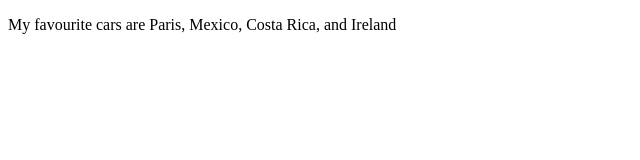
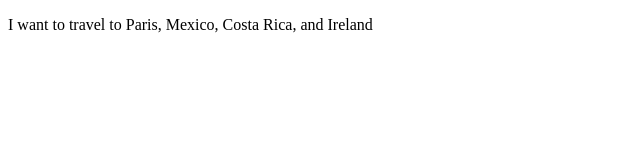
Before and after one commit to gingerhale/cpnt262-achievements2-1, a plain HTML site: page index.html in a window 1280 px wide. Shown: the full height of the page, 0-640 px from the left. Drawn offline with Linux system fonts and the light colour scheme; files whose address does not match are found by name.

Commit message:
Update index.html

```diff
--- a/index.html
+++ b/index.html
@@ -8,6 +8,6 @@
   <script src="/js/client.js" defer></script>
 </head>
 <body>
-  <p>My favourite cars are </p>
+  <p>I want to travel to </p>
 </body>
 </html>
```
